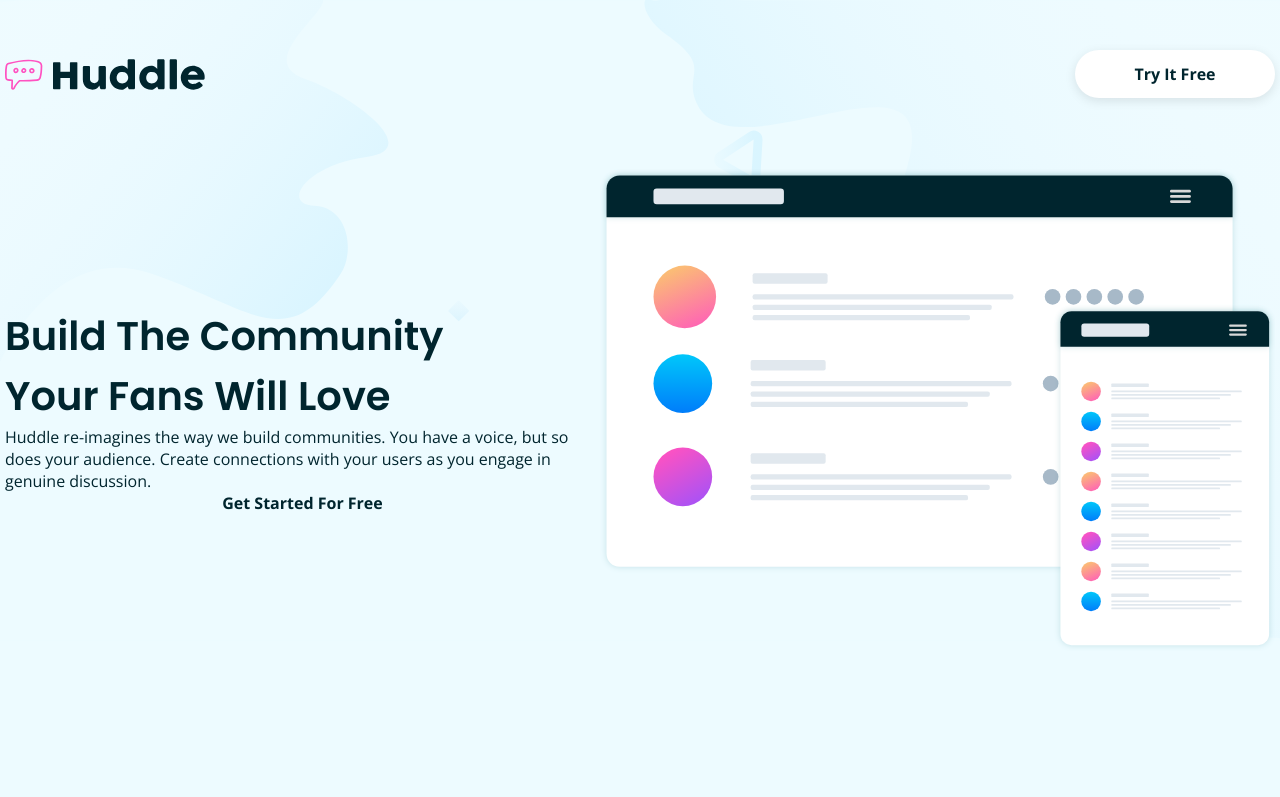
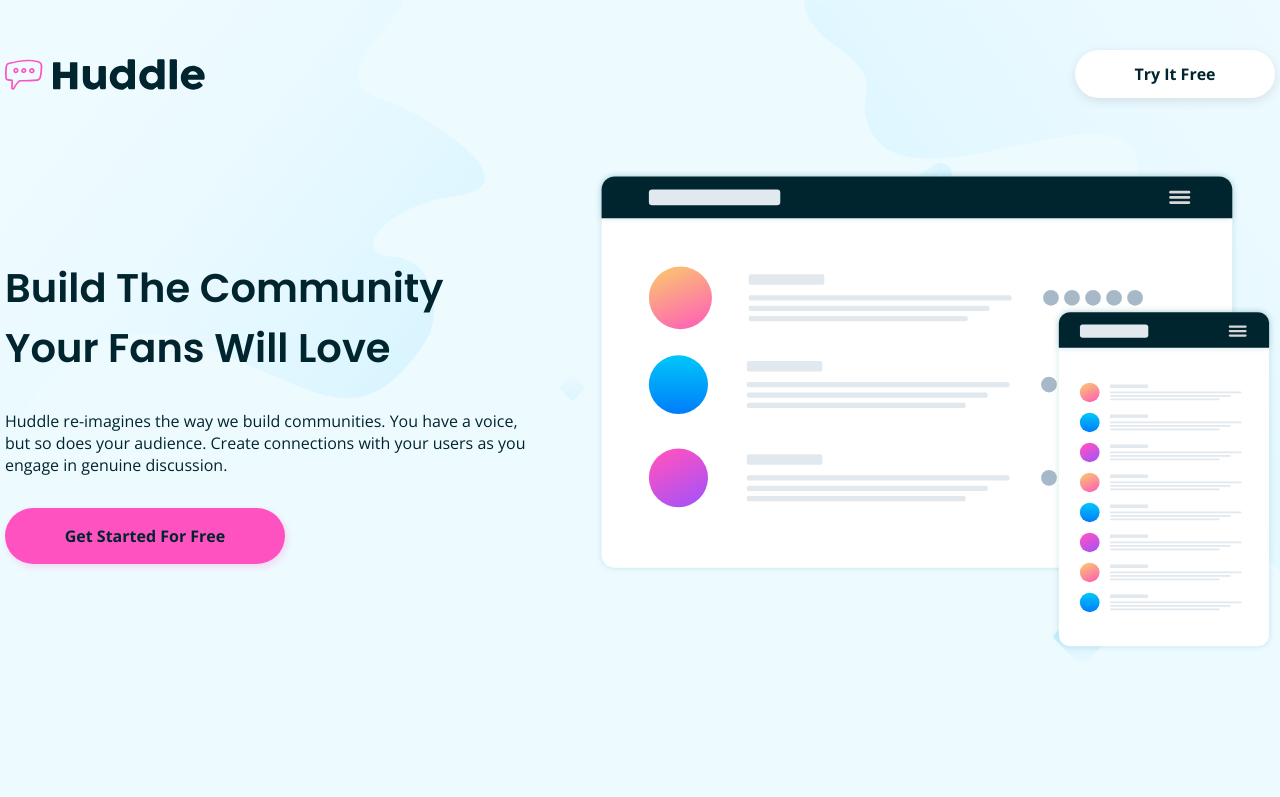
Before and after one commit to slavon213/fr24-huddle, a plain HTML site: page index.html in a window 1280 px wide. Shown: the top 797 px of the page. Drawn offline with nearby package versions, Linux system fonts and the light colour scheme.

Commit message:
add gap in div build and mbe in header section

```diff
--- a/css/style.css
+++ b/css/style.css
@@ -45,7 +45,9 @@ a {
     align-items: center;
 }
 
-h1, h2, h3 {
+h1,
+h2,
+h3 {
     font-family: "Poppins", sans-serif;
     font-weight: 600;
 }
@@ -62,13 +64,13 @@ h1, h2, h3 {
 }
 
 header {
-    /* height: 800px; */
-    height: 100vh;
+    height: 800px;
     background-image: url("../images/hero_bg.svg");
-    background-size: contain;
+    background-size: cover;
     background-repeat: no-repeat;
     background-color: #edfbff;
     padding-block-start: 50px;
+    margin-block-end: 50px;
 }
 
 header div.logo a {
@@ -87,6 +89,23 @@ header h1 {
     line-height: 60px;
 }
 
-.logo {
-    margin-block-end: 71px;
+header section  {
+    margin-block-end: 72px;
 }
+
+.build {
+    width: 536px;
+    display: flex;
+    flex-direction: column;
+    row-gap: 32px;
+}
+
+.build a {
+    width: 280px;
+    height: 56px;
+    flex-shrink: 0;
+
+    border-radius: 28px;
+    background: #ff52c1;
+    box-shadow: 2px 3px 6px 1px rgba(255, 82, 193, 0.17);
+}
--- a/index.html
+++ b/index.html
@@ -24,14 +24,14 @@
                 </div>
             </section>
             <section class="container flx">
-                <div>
+                <div class="build">
                     <h1>Build The Community Your Fans Will Love</h1>
                     <p class="open-sans-regular">
                         Huddle re-imagines the way we build communities. You
                         have a voice, but so does your audience. Create connections with your users as you engage in genuine
                         discussion.
-                        <a href="#" class="open-sans-bold">Get Started For Free</a>
                     </p>
+                    <a href="#" class="open-sans-bold">Get Started For Free</a>
                 </div>
                 <img src="./images/illustration-mockups.svg" alt="mockups" width="680" height="482">
             </section>
```
